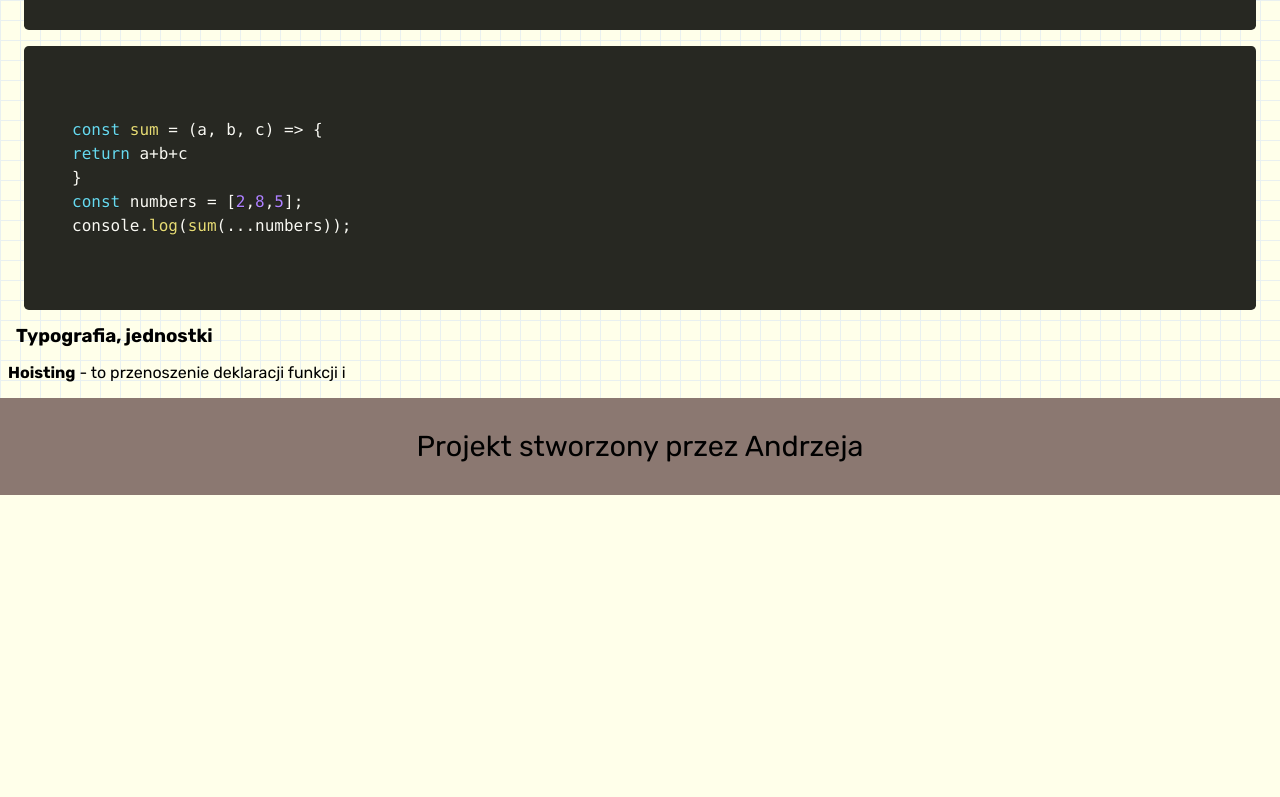
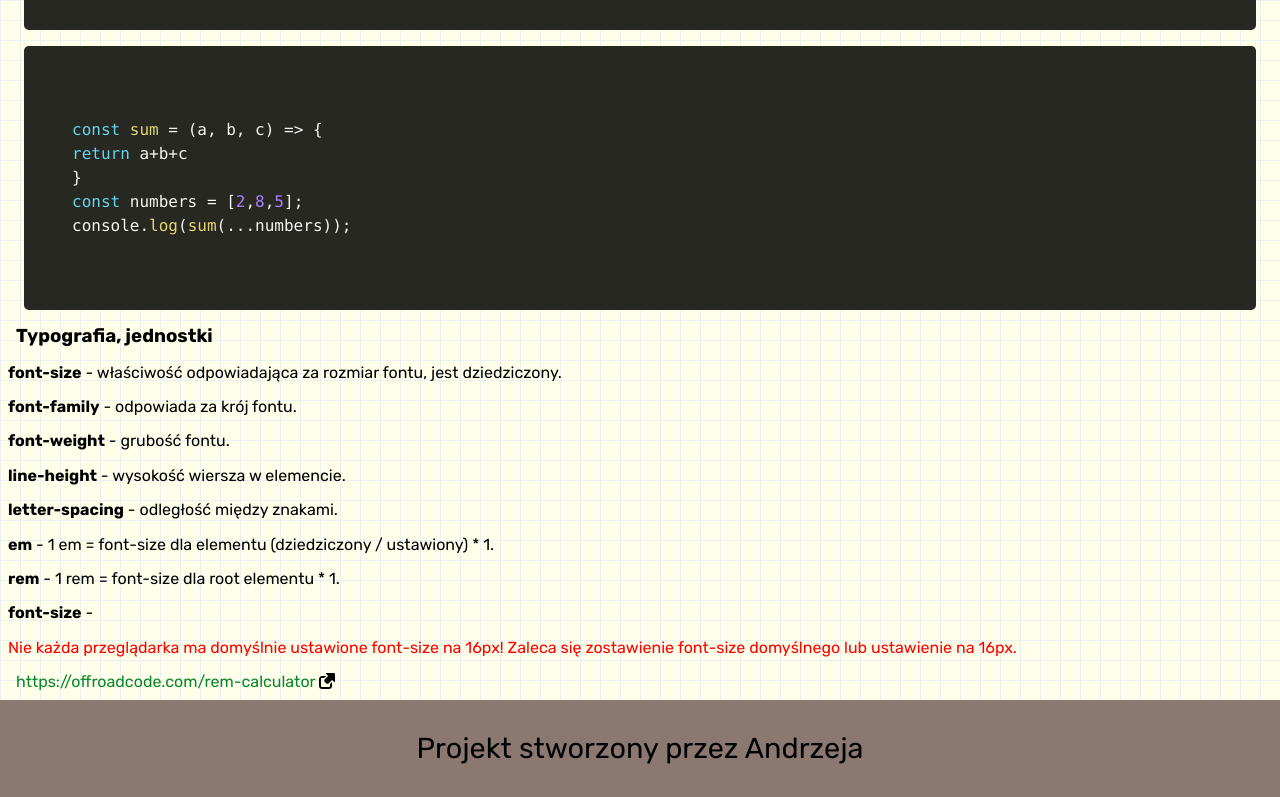
Before and after one commit to Andrzej-Jablonski-project/Jak-ucze-sie-frontendu-gulp, a website: page src/content/ninth.html in a window 1280 px wide. Shown: the part 5180-5977 px from the top of the page. Before the commit the page ends 5675 px from the top, so only its background shows below. Drawn offline with nearby package versions, Linux system fonts and the light colour scheme; files that its build step writes are made by us from their sources; files whose address does not match are found by name.

Commit message:
feat: Adds structure HTML/content

```diff
--- a/src/content/ninth.html
+++ b/src/content/ninth.html
@@ -247,8 +247,20 @@
                 </section>
                 <section class="section" id="typography">
                     <h3 class="section__header">Typografia, jednostki</h3>
-                    <p class="section__paragraph"><strong>Hoisting</strong> - to przenoszenie deklaracji funkcji i
-
+                    <p class="section__paragraph"><strong>font-size</strong> - właściwość odpowiadająca za rozmiar
+                        fontu, jest dziedziczony.</p>
+                    <p class="section__paragraph"><strong>font-family</strong> - odpowiada za krój fontu.</p>
+                    <p class="section__paragraph"><strong>font-weight</strong> - grubość fontu.</p>
+                    <p class="section__paragraph"><strong>line-height</strong> - wysokość wiersza w elemencie.</p>
+                    <p class="section__paragraph"><strong>letter-spacing</strong> - odległość między znakami.</p>
+                    <p class="section__paragraph"><strong>em</strong> - 1 em = font-size dla elementu (dziedziczony /
+                        ustawiony) * 1.</p>
+                    <p class="section__paragraph"><strong>rem</strong> - 1 rem = font-size dla root elementu * 1.</p>
+                    <p class="section__paragraph"><strong>font-size</strong> - </p>
+                    <p class="section__paragraph wrong">Nie każda przeglądarka ma domyślnie ustawione font-size na 16px!
+                        Zaleca się zostawienie font-size domyślnego lub ustawienie na 16px.</p>
+                    <a href="https://offroadcode.com/rem-calculator"
+                        class="section__link">https://offroadcode.com/rem-calculator</a>
                 </section>
             </div>
         </article>
--- a/src/scss/main.scss
+++ b/src/scss/main.scss
@@ -288,7 +288,7 @@ body {
     @media (min-width: 1366px) {
       display: grid;
       grid-template-columns: repeat(4, 1fr);
-      grid-gap: 8px;
+      // grid-gap: 8px;
     }
   }
 
@@ -333,11 +333,12 @@ body {
       flex-direction: column;
       width: 250px;
       height: 200px;
+      margin: 4px;
+      padding: 10px;
       border: 1px solid black;
       text-decoration: none;
       text-transform: none;
       color: black;
-      padding: 10px;
       transition: background-color .2s linear;
     }
   }
```
Also changed, not shown: src/content/third.html (+1 -0 lines).
